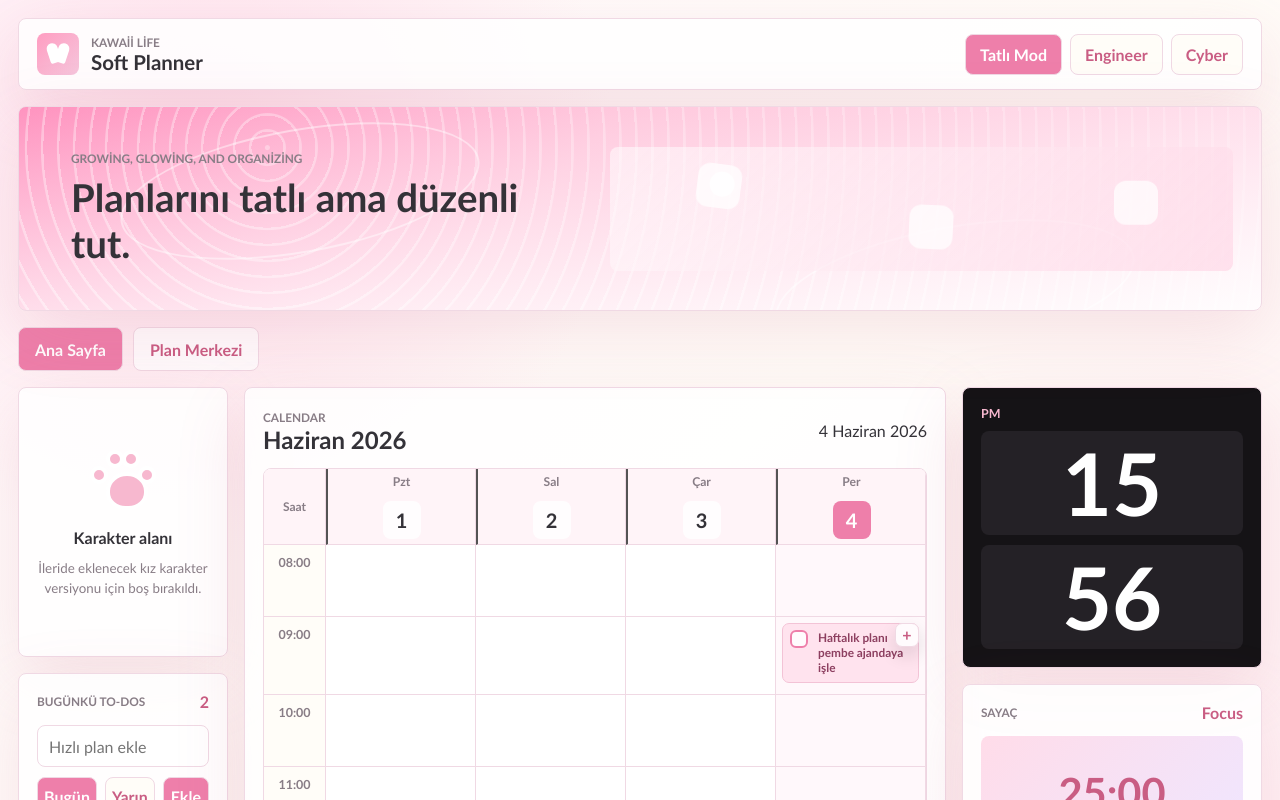
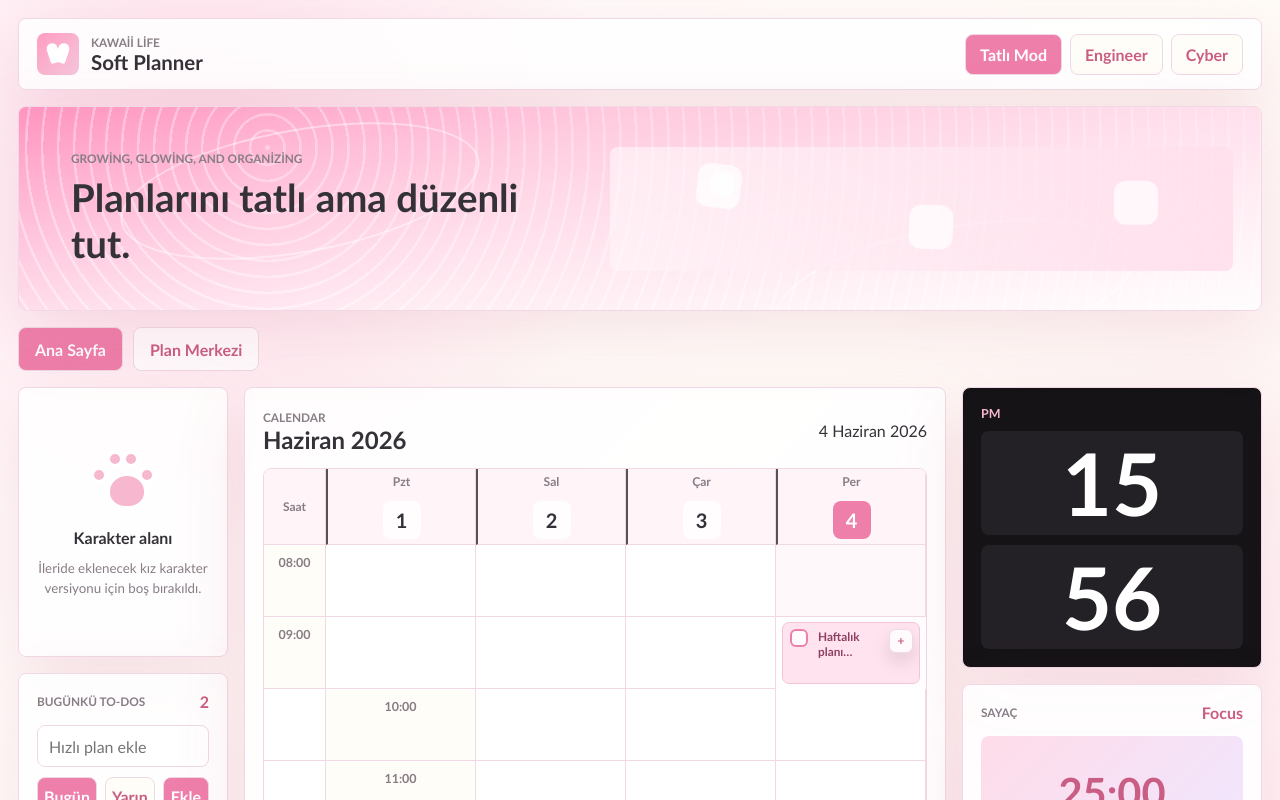
Before and after one commit to BlacxRabbit/Planner, a React (Vite) app: page / in a window 1280 px wide. Shown: the top 800 px of the page. Built offline with nearby package versions, Linux system fonts and the light colour scheme.

Commit message:
Fix calendar event spans and editing

```diff
--- a/src/main.jsx
+++ b/src/main.jsx
@@ -87,7 +87,7 @@ const getPlanDurationHours = (startTime, endTime) => {
   return Math.max(1, Math.min(12, duration));
 };
 
-const getPlanDurationHeight = (startTime, endTime) => `${Math.round(getPlanDurationHours(startTime, endTime) * 72 - 12)}px`;
+const getPlanGridSpan = (startTime, endTime) => Math.max(1, Math.ceil(getPlanDurationHours(startTime, endTime)));
 
 const defaultState = {
   selectedDate: toISODate(today),
@@ -169,6 +169,9 @@ function App() {
   const [slotEndTime, setSlotEndTime] = useState("11:00");
   const [detailTaskId, setDetailTaskId] = useState(null);
   const [detailEditing, setDetailEditing] = useState(false);
+  const [detailTitle, setDetailTitle] = useState("");
+  const [detailStartTime, setDetailStartTime] = useState("");
+  const [detailEndTime, setDetailEndTime] = useState("");
   const [detailNote, setDetailNote] = useState("");
   const [draftSlot, setDraftSlot] = useState({
     date: state.selectedDate,
@@ -213,6 +216,50 @@ function App() {
       (first.time || "99:99").localeCompare(second.time || "99:99")
     );
   }, [state]);
+
+  const calendarItems = useMemo(() => {
+    const taskItems = state.tasks
+      .filter((task) => task.date && task.time)
+      .map((task) => ({ ...task, kind: "task" }));
+    const reminderItems = state.reminders
+      .filter((reminder) => reminder.date && reminder.time)
+      .map((reminder) => ({ ...reminder, kind: "reminder" }));
+
+    const positionedItems = [...taskItems, ...reminderItems]
+      .map((item) => {
+        const dayIndex = weekDays.findIndex((day) => toISODate(day) === item.date);
+        const hourIndex = hours.findIndex((hour) => hour.slice(0, 2) === item.time.slice(0, 2));
+        if (dayIndex < 0 || hourIndex < 0) return null;
+
+        const span = item.kind === "task" ? getPlanGridSpan(item.time, item.endTime) : 1;
+        return {
+          ...item,
+          dayIndex,
+          hourIndex,
+          span: Math.min(span, hours.length - hourIndex),
+        };
+      })
+      .filter(Boolean);
+
+    const slotTotals = positionedItems.reduce((totals, item) => {
+      const key = `${item.date}-${item.time}`;
+      totals.set(key, (totals.get(key) || 0) + 1);
+      return totals;
+    }, new Map());
+    const slotIndexes = new Map();
+
+    return positionedItems.map((item) => {
+      const key = `${item.date}-${item.time}`;
+      const stackIndex = slotIndexes.get(key) || 0;
+      slotIndexes.set(key, stackIndex + 1);
+
+      return {
+        ...item,
+        stackIndex,
+        stackTotal: slotTotals.get(key) || 1,
+      };
+    });
+  }, [hours, state.reminders, state.tasks, weekDays]);
 
   const completedCount = state.tasks.filter((task) => task.done).length;
   const activeCount = state.tasks.filter((task) => !task.done).length;
@@ -308,14 +355,31 @@ function App() {
   const openTaskDetail = (task) => {
     setDetailTaskId(task.id);
     setDetailEditing(false);
+    setDetailTitle(task.title || "");
+    setDetailStartTime(task.time || "");
+    setDetailEndTime(task.endTime || "");
     setDetailNote(task.note || "");
   };
 
-  const saveTaskNote = () => {
+  const saveTaskDetail = () => {
     if (!detailTask) return;
+    const title = detailTitle.trim();
+    if (!title) return;
+
     setState((current) => ({
       ...current,
-      tasks: current.tasks.map((task) => (task.id === detailTask.id ? { ...task, note: detailNote.trim() } : task)),
+      selectedDate: detailTask.date || current.selectedDate,
+      tasks: current.tasks.map((task) =>
+        task.id === detailTask.id
+          ? {
+              ...task,
+              title,
+              time: detailStartTime,
+              endTime: detailEndTime,
+              note: detailNote.trim(),
+            }
+          : task
+      ),
     }));
     setDetailEditing(false);
   };
@@ -450,41 +514,33 @@ function App() {
                 <div className="time-label">{hour}</div>
                 {weekDays.map((day) => {
                   const iso = toISODate(day);
-                  const cellTasks = state.tasks.filter(
-                    (task) => task.date === iso && (task.time || "").slice(0, 2) === hour.slice(0, 2)
-                  );
-                  const cellReminders = state.reminders.filter(
-                    (reminder) => reminder.date === iso && (reminder.time || "").slice(0, 2) === hour.slice(0, 2)
-                  );
 
                   return (
                     <div
                       className={`time-cell ${iso === state.selectedDate ? "is-selected" : ""}`}
                       key={`${iso}-${hour}`}
                       onClick={() => openSlotPopup(iso, hour)}
-                    >
-                      {cellTasks.length > 0 ? (
-                        <button
-                          className="slot-add-button"
-                          type="button"
-                          aria-label="Bu saate plan ekle"
-                          onClick={(event) => {
-                            event.stopPropagation();
-                            openSlotPopup(iso, hour);
+                    />
+                  );
+                })}
+              </React.Fragment>
+            ))}
+
+            {calendarItems.map((item) => (
+              <article
+                className={`event-pill calendar-event ${item.kind === "task" ? "" : "no-check"} ${item.done ? "is-done" : ""}`}
+                key={`${item.kind}-${item.id}`}
+                style={{
+                  gridColumn: item.dayIndex + 2,
+                  gridRow: `${item.hourIndex + 2} / span ${item.span}`,
+                  "--stack-index": item.stackIndex,
+                  "--stack-offset": `${(item.stackIndex * 100) / item.stackTotal}%`,
+                  "--stack-height":
+                    item.stackTotal > 1 ? `calc(${100 / item.stackTotal}% - 8px)` : "calc(100% - 10px)",
+                  "--stack-total": item.stackTotal,
                 }}
               >
-                          +
-                        </button>
-                      ) : null}
-                      {[...cellTasks, ...cellReminders].map((item) => (
-                        <article
-                          className={`event-pill ${"folderId" in item ? "" : "no-check"} ${item.done ? "is-done" : ""}`}
-                          key={item.id}
-                          style={{
-                            "--event-height": "folderId" in item ? getPlanDurationHeight(item.time, item.endTime) : "60px",
-                          }}
-                        >
-                          {"folderId" in item ? (
+                {item.kind === "task" ? (
                   <button
                     className="event-check"
                     type="button"
@@ -500,18 +556,26 @@ function App() {
                   type="button"
                   onClick={(event) => {
                     event.stopPropagation();
-                              if ("folderId" in item) openTaskDetail(item);
+                    if (item.kind === "task") openTaskDetail(item);
                   }}
                 >
                   <span>{item.title}</span>
-                            {"endTime" in item && item.endTime ? <small>{item.time} - {item.endTime}</small> : null}
+                  {item.kind === "task" && item.endTime ? <small>{item.time} - {item.endTime}</small> : null}
                 </button>
+                {item.kind === "task" ? (
+                  <button
+                    className="slot-add-button"
+                    type="button"
+                    aria-label="Bu saate plan ekle"
+                    onClick={(event) => {
+                      event.stopPropagation();
+                      openSlotPopup(item.date, item.time);
+                    }}
+                  >
+                    +
+                  </button>
+                ) : null}
               </article>
-                      ))}
-                    </div>
-                  );
-                })}
-              </React.Fragment>
             ))}
           </div>
         </section>
@@ -661,9 +725,31 @@ function App() {
             {detailEditing ? (
               <>
                 <label>
+                  Plan başlığı
+                  <input
+                    autoFocus
+                    value={detailTitle}
+                    onChange={(event) => setDetailTitle(event.target.value)}
+                    placeholder="Plan başlığı"
+                  />
+                </label>
+                <div className="slot-time-row">
+                  <label>
+                    Başlangıç
+                    <input
+                      value={detailStartTime}
+                      onChange={(event) => setDetailStartTime(event.target.value)}
+                      type="time"
+                    />
+                  </label>
+                  <label>
+                    Bitiş
+                    <input value={detailEndTime} onChange={(event) => setDetailEndTime(event.target.value)} type="time" />
+                  </label>
+                </div>
+                <label>
                   Detay notu
                   <textarea
-                    autoFocus
                     value={detailNote}
                     onChange={(event) => setDetailNote(event.target.value)}
                     placeholder="Bu planla ilgili detayları düzenle..."
@@ -673,7 +759,7 @@ function App() {
                   <button className="secondary-action" type="button" onClick={() => setDetailEditing(false)}>
                     Vazgeç
                   </button>
-                  <button className="submit-button" type="button" onClick={saveTaskNote}>
+                  <button className="submit-button" type="button" onClick={saveTaskDetail}>
                     Kaydet
                   </button>
                 </div>
--- a/src/styles.css
+++ b/src/styles.css
@@ -955,6 +955,8 @@ form,
 .week-calendar {
   display: grid;
   grid-template-columns: 62px repeat(7, minmax(150px, 1fr));
+  grid-template-rows: 76px;
+  grid-auto-rows: 72px;
   max-height: 760px;
   overflow: auto;
   border: 1px solid var(--line);
@@ -974,14 +976,14 @@ form,
 .day-head {
   position: sticky;
   top: 0;
-  z-index: 2;
+  z-index: 5;
   min-height: 76px;
   background: var(--header-bg);
 }
 
 .time-corner {
   left: 0;
-  z-index: 3;
+  z-index: 6;
   display: grid;
   place-items: center;
   color: var(--muted);
@@ -1022,9 +1024,10 @@ form,
 .time-label {
   position: sticky;
   left: 0;
-  z-index: 1;
-  display: grid;
-  min-height: 72px;
+  z-index: 4;
+  display: grid;
+  min-height: 0;
+  height: 72px;
   place-items: start center;
   padding-top: 10px;
   color: var(--muted);
@@ -1035,13 +1038,14 @@ form,
 
 .time-cell {
   position: relative;
-  min-height: 72px;
+  min-height: 0;
+  height: 72px;
   border-left: 0;
   background: var(--card-bg);
   padding: 6px;
   text-align: left;
   cursor: pointer;
-  overflow: visible;
+  overflow: hidden;
 }
 
 .time-cell:hover,
@@ -1051,13 +1055,15 @@ form,
 
 .event-pill {
   display: grid;
-  grid-template-columns: 22px minmax(0, 1fr);
+  grid-template-columns: 22px minmax(0, 1fr) 24px;
   gap: 6px;
   align-items: start;
   position: relative;
-  z-index: 3;
-  min-height: var(--event-height, 60px);
-  margin-bottom: 5px;
+  z-index: 2;
+  align-self: start;
+  height: var(--stack-height, calc(100% - 10px));
+  margin: 5px 6px;
+  top: var(--stack-offset, 0);
   border: 1px solid var(--pill-border);
   border-radius: 7px;
   background: var(--pill-bg);
@@ -1065,6 +1071,10 @@ form,
   padding: 6px 7px;
   font-size: 0.74rem;
   font-weight: 900;
+  isolation: isolate;
+  min-height: 0;
+  max-height: var(--stack-height, calc(100% - 10px));
+  overflow: hidden;
   overflow-wrap: anywhere;
 }
 
@@ -1116,12 +1126,21 @@ form,
   display: grid;
   gap: 2px;
   min-width: 0;
+  max-height: 100%;
   border: 0;
   background: transparent;
   color: inherit;
   padding: 0;
   text-align: left;
   font-weight: 900;
+  overflow: hidden;
+}
+
+.event-title span {
+  overflow: hidden;
+  display: -webkit-box;
+  -webkit-line-clamp: 2;
+  -webkit-box-orient: vertical;
 }
 
 .event-title small {
```
Lines whose indentation alone changed are shown as unchanged.
